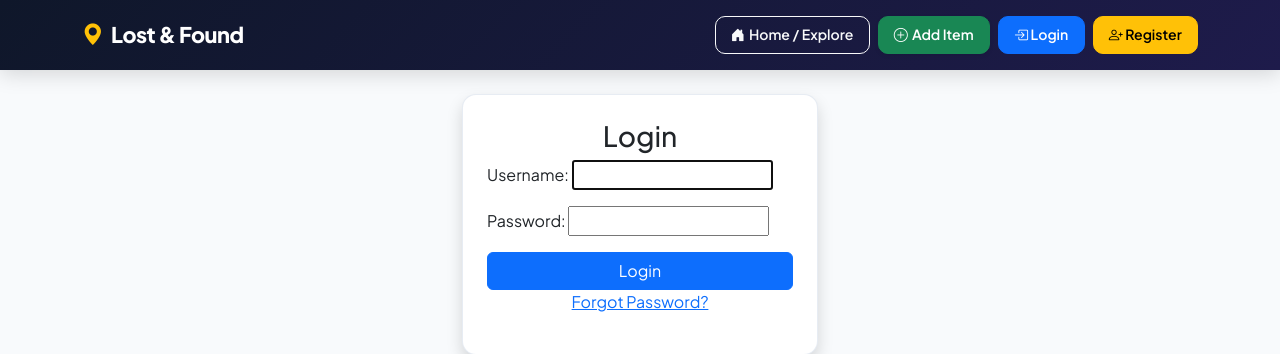
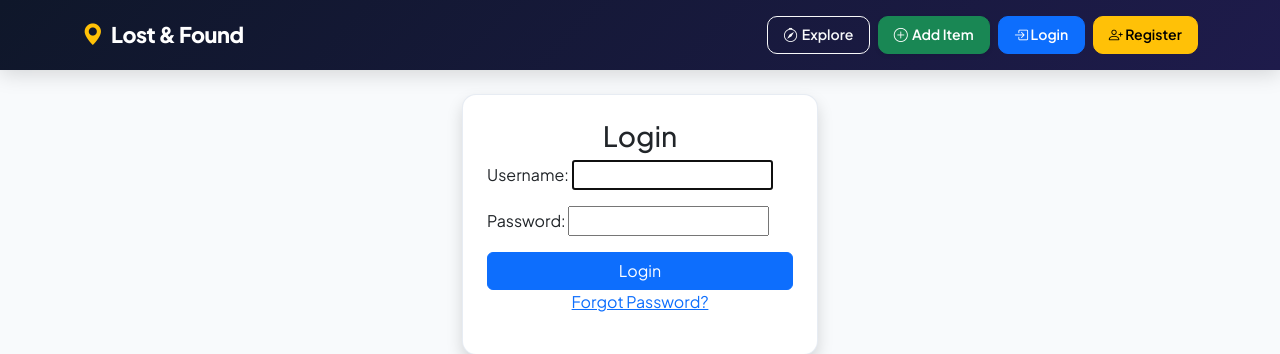
Before and after one commit to me-ParamdeepSingh/lostfound, a Django app: a page that uses templates/base.html in a window 1280 px wide. Shown: the top 354 px of the page. Run offline with Django 5.2, Linux system fonts and the light colour scheme.

Commit message:
Rename navbar link to Explore with compass icon

```diff
--- a/templates/base.html
+++ b/templates/base.html
@@ -122,7 +122,7 @@
             <div class="collapse navbar-collapse" id="navContent">
                 <div class="ms-auto d-flex flex-wrap align-items-center gap-2 pt-2 pt-lg-0">
                     <a href="/" class="btn btn-outline-light nav-btn d-flex align-items-center gap-1">
-                        <i class="bi bi-house-door-fill"></i> Home / Explore
+                        <i class="bi bi-compass"></i> Explore
                     </a>
 
                     <a href="/add/" class="btn btn-success nav-btn d-flex align-items-center gap-1 shadow-sm">
```
